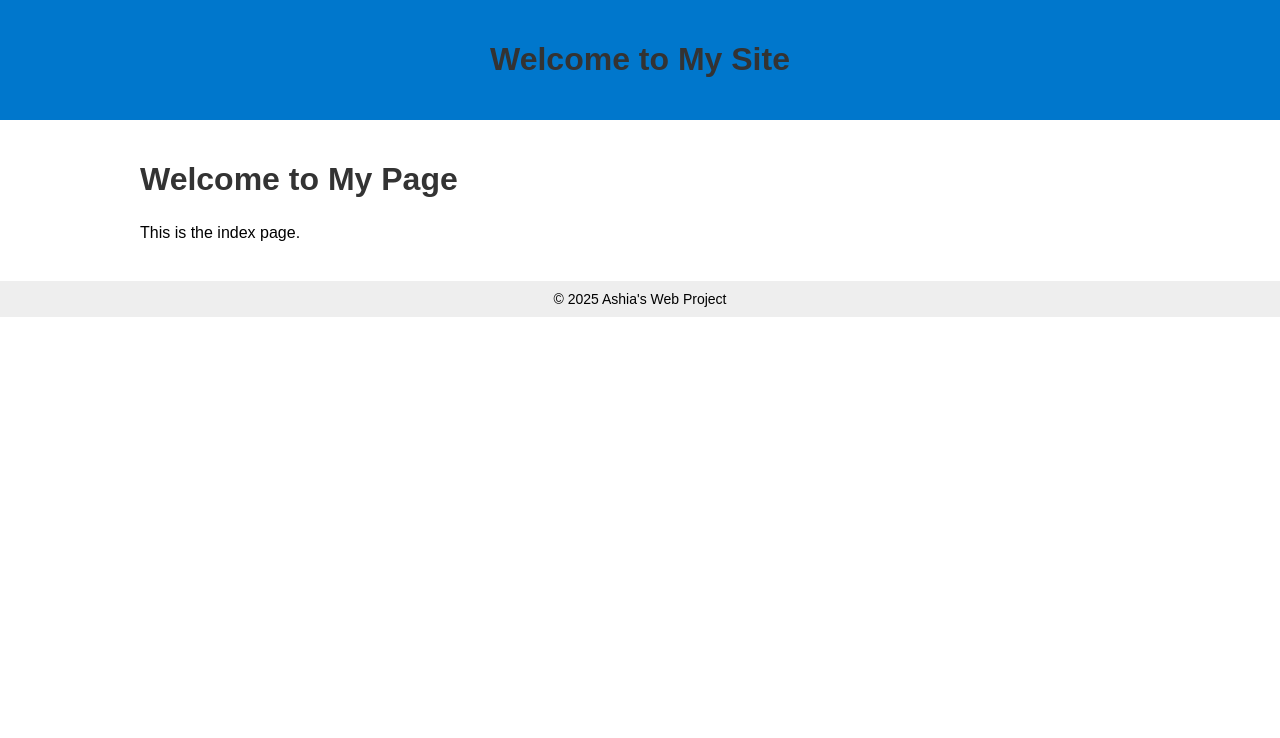
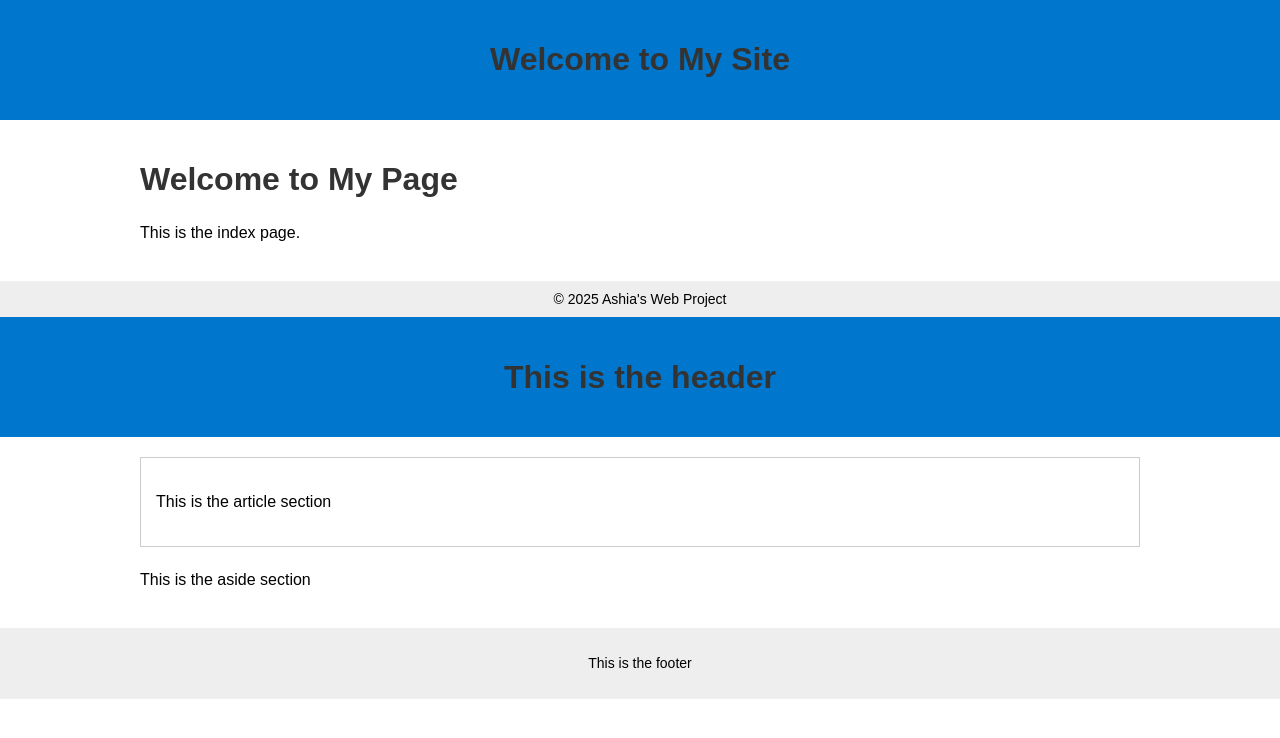
Before and after one commit to Ashia-Saad/alx_html_css, a plain HTML site: page css_basic/index.html in a window 1280 px wide. Drawn offline with Linux system fonts and the light colour scheme.

```diff
--- a/css_basic/index.html
+++ b/css_basic/index.html
@@ -18,4 +18,21 @@
   &copy; 2025 Ashia's Web Project
 </footer>
 </body>
+<body>
+  <header>
+    <h1>This is the header</h1>
+  </header>
+
+  <main>
+    <article>
+      <p>This is the article section</p>
+    </article>
+    <aside>
+      <p>This is the aside section</p>
+    </aside>
+  </main>
+  <footer>
+    <p>This is the footer</p>
+  </footer>
+</body>
 </html>
```
